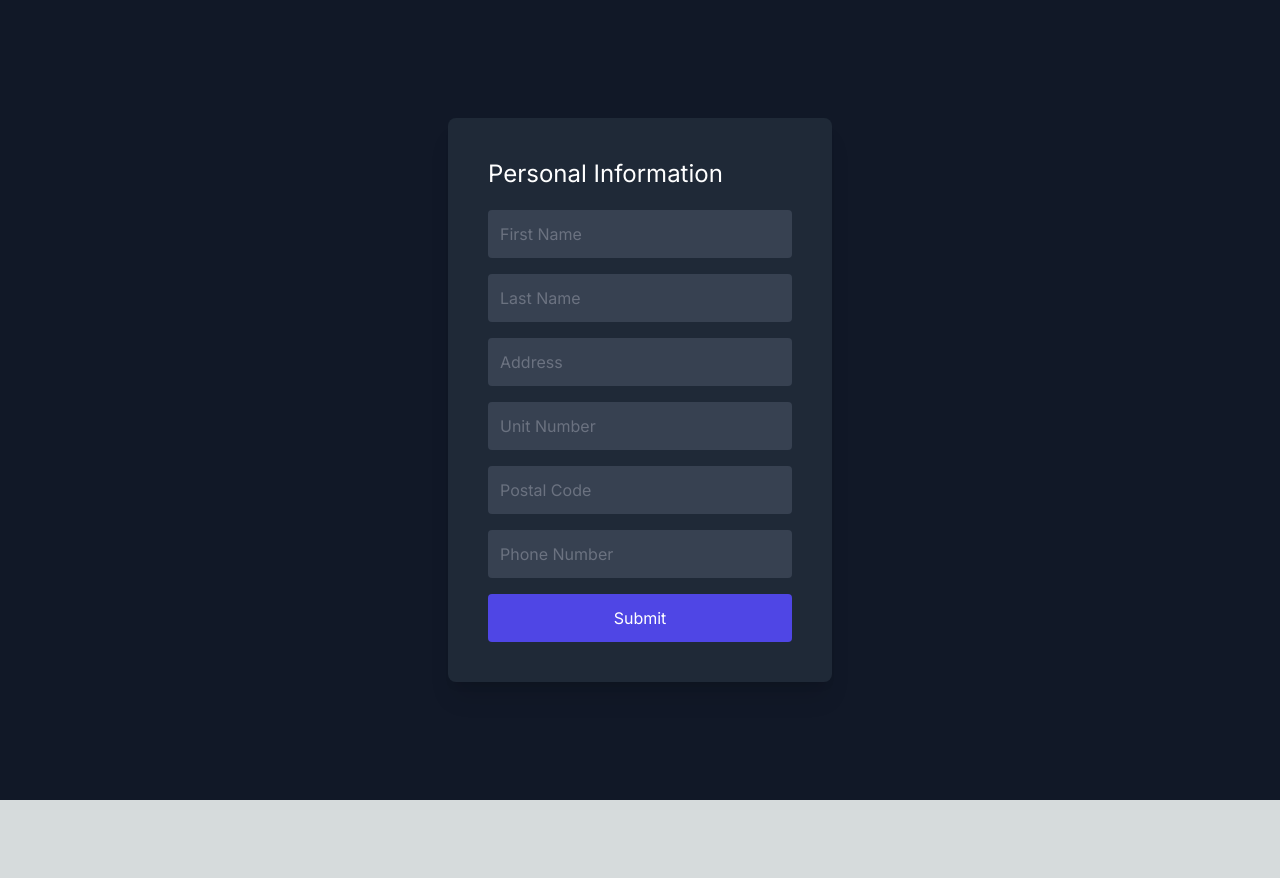
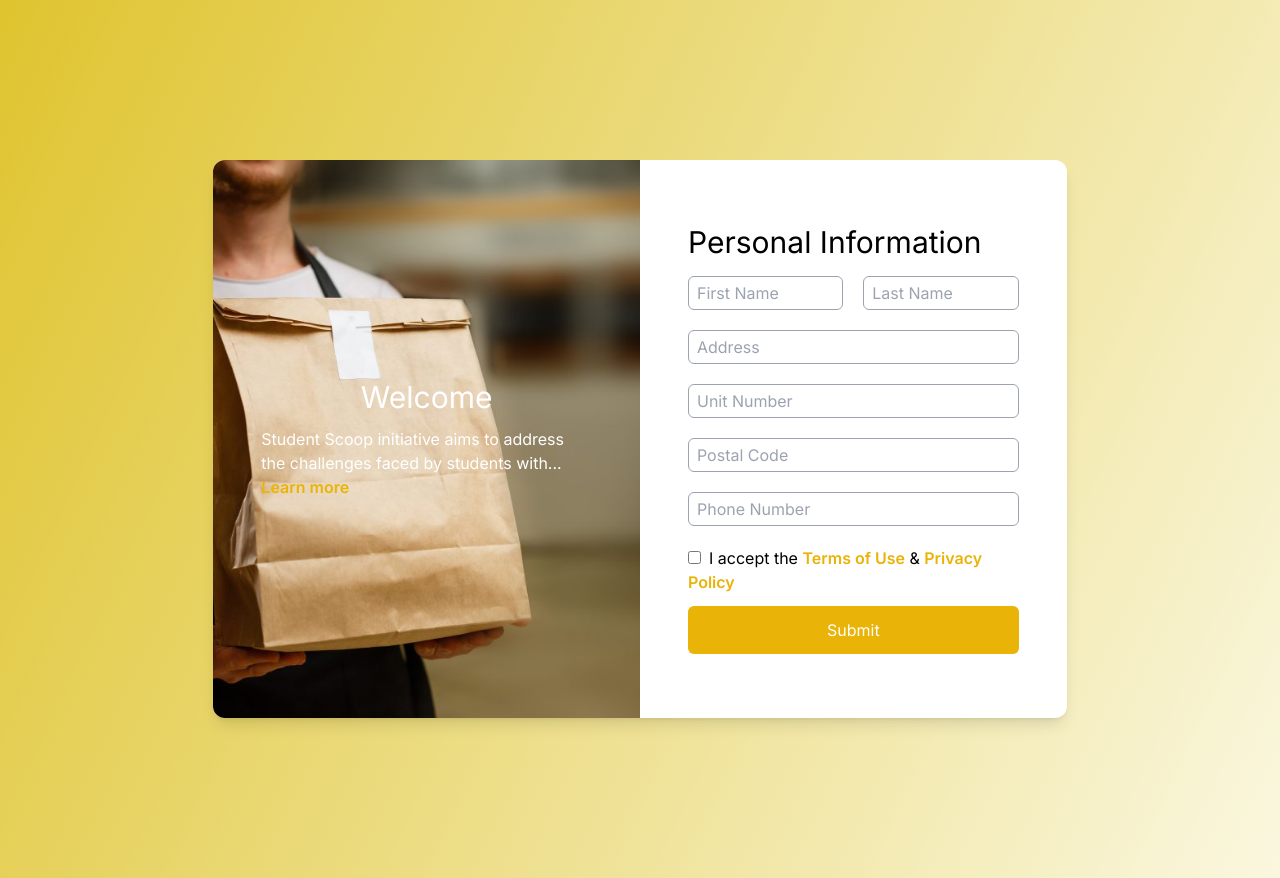
Before and after one commit to Abdelmouzahir/studentscoops, a Next.js app: page /student/information in a window 1280 px wide. Before the commit the page ends 800 px from the top, so only its background shows below. Built offline with nearby package versions, Linux system fonts and the light colour scheme; no server answers; sample sign-in values are in the browser's storage.

Commit message:
information page front end

```diff
--- a/app/stores/page.js
+++ b/app/stores/page.js
@@ -54,7 +54,7 @@ export default function RestrauntPage() {
                 Get the App
               </Link>
               <Link
-                className="inline-flex h-10 items-center justify-center rounded-md border border-gray-200 border-[#6c5ce7] bg-white px-8 text-sm font-medium shadow-sm transition-colors hover:bg-gray-100 hover:text-[#6c5ce7] focus-visible:outline-none focus-visible:ring-1 focus-visible:ring-[#6c5ce7] disabled:pointer-events-none disabled:opacity-50 dark:border-[#6c5ce7] dark:bg-[#1e1e1e] dark:hover:bg-[#2b2b2b] dark:hover:text-gray-50 dark:focus-visible:ring-[#6c5ce7] dark:border-gray-800"
+                className="inline-flex h-10 items-center justify-center rounded-md border border-gray-200 bg-white px-8 text-sm font-medium shadow-sm transition-colors hover:bg-gray-100 hover:text-[#6c5ce7] focus-visible:outline-none focus-visible:ring-1 focus-visible:ring-[#6c5ce7] disabled:pointer-events-none disabled:opacity-50 dark:border-[#6c5ce7] dark:bg-[#1e1e1e] dark:hover:bg-[#2b2b2b] dark:hover:text-gray-50 dark:focus-visible:ring-[#6c5ce7]"
                 href="#">
                 Learn More
               </Link>
@@ -320,4 +320,4 @@ export default function RestrauntPage() {
       </div>
     </section>
   </>);
-}
+};
--- a/app/student/information/page.js
+++ b/app/student/information/page.js
@@ -14,6 +14,7 @@ const PersonalInfo = () => {
   const [postalcoderr, setpostalcoderr] = useState('');
   const [phoneNumber, setPhoneNumber] = useState('');
   const [error, setError] = useState('');
+  const [showFullMessage, setShowFullMessage] = useState(false);
   const router = useRouter();
 
   useEffect(() => {
@@ -61,59 +62,103 @@ const PersonalInfo = () => {
   };
 
   return (
-    <div className="min-h-screen flex items-center justify-center bg-gray-900">
-      <div className="bg-gray-800 p-10 rounded-lg shadow-xl w-96">
-        <h1 className="text-white text-2xl mb-5">Personal Information</h1>
+    <div className="min-h-screen py-40" style={{ backgroundImage: 'linear-gradient(115deg, #dfc42f, #faf7df)' }}>
+      <div className="container mx-auto">
+        <div className="flex flex-col lg:flex-row w-10/12 lg:w-8/12 bg-white rounded-xl mx-auto shadow-lg overflow-hidden">
+          <div
+            className="w-full lg:w-1/2 flex flex-col items-center justify-center p-12 bg-no-repeat bg-cover bg-center"
+            style={{ backgroundImage: 'url(/assets/images/food.png)' }}
+          >
+            <h1 className="text-white text-3xl mb-3">Welcome</h1>
+            <div>
+              <p className="text-white">
+                {showFullMessage ? (
+                  <>
+                    Student Scoop initiative aims to address the challenges faced by students with low income by providing them access to discounted food and grocery items through a convenient and user-friendly platform.{' '}
+                    <a href="#" className="text-yellow-500 font-semibold" onClick={() => setShowFullMessage(false)}>Show less</a>
+                  </>
+                ) : (
+                  <>
+                    Student Scoop initiative aims to address the challenges faced by students with...{' '}
+                    <a href="#" className="text-yellow-500 font-semibold" onClick={() => setShowFullMessage(true)}>Learn more</a>
+                  </>
+                )}
+              </p>
+            </div>
+          </div>
+          <div className="w-full lg:w-1/2 py-16 px-12">
+            <h2 className="text-3xl mb-4">Personal Information</h2>
+            <form>
+              <div className="grid grid-cols-2 gap-5">
                 <input
                   type="text"
                   placeholder="First Name"
                   value={fname}
                   onChange={(e) => setfName(e.target.value)}
-          className="w-full p-3 mb-4 bg-gray-700 rounded outline-none text-white placeholder-gray-500"
+                  className="border border-gray-400 py-1 px-2 w-full rounded-md"
                 />
                 <input
                   type="text"
                   placeholder="Last Name"
                   value={lname}
                   onChange={(e) => setlName(e.target.value)}
-          className="w-full p-3 mb-4 bg-gray-700 rounded outline-none text-white placeholder-gray-500"
+                  className="border border-gray-400 py-1 px-2 w-full rounded-md"
                 />
+              </div>
+              <div className="mt-5">
                 <input
                   type="text"
                   placeholder="Address"
                   value={address}
                   onChange={(e) => setAddress(e.target.value)}
-          className="w-full p-3 mb-4 bg-gray-700 rounded outline-none text-white placeholder-gray-500"
+                  className="border border-gray-400 py-1 px-2 w-full rounded-md"
                 />
+              </div>
+              <div className="mt-5">
                 <input
                   type="text"
                   placeholder="Unit Number"
                   value={unitnum}
                   onChange={(e) => setUnitnum(e.target.value)}
-          className="w-full p-3 mb-4 bg-gray-700 rounded outline-none text-white placeholder-gray-500"
+                  className="border border-gray-400 py-1 px-2 w-full rounded-md"
                 />
+              </div>
+              <div className="mt-5">
                 <input
                   type="text"
                   placeholder="Postal Code"
                   value={postalCode}
                   onChange={(e) => setPostalCode(e.target.value)}
-          className="w-full p-3 mb-4 bg-gray-700 rounded outline-none text-white placeholder-gray-500"
+                  className="border border-gray-400 py-1 px-2 w-full rounded-md"
                 />
+              </div>
               {postalcoderr && <div className="text-red-500 text-sm mb-4">{postalcoderr}</div>}
+              <div className="mt-5">
                 <input
                   type="text"
                   placeholder="Phone Number"
                   value={phoneNumber}
                   onChange={(e) => setPhoneNumber(e.target.value)}
-          className="w-full p-3 mb-4 bg-gray-700 rounded outline-none text-white placeholder-gray-500"
+                  className="border border-gray-400 py-1 px-2 w-full rounded-md"
                 />
+              </div>
               {error && <div className="text-red-500 text-sm mb-4">{error}</div>}
+              <div className="mt-5">
+                <input type="checkbox" className="border border-gray-400 rounded-md" />
+                <span className='ml-2'>
+                  I accept the <a href="#" className="text-yellow-500 font-semibold">Terms of Use</a> & <a href="#" className="text-yellow-500 font-semibold">Privacy Policy</a>
+                </span>
                 <button
+                  type="button"
                   onClick={handleSubmit}
-          className="w-full p-3 bg-indigo-600 rounded text-white hover:bg-indigo-500"
+                  className="w-full bg-yellow-500 py-3 text-center text-white mt-3 rounded-md"
                 >
                   Submit
                 </button>
+              </div>
+            </form>
+          </div>
+        </div>
       </div>
     </div>
   );
```
Also changed, not shown: public/assets/images/food.png (added). Lines whose indentation alone changed are shown as unchanged.
